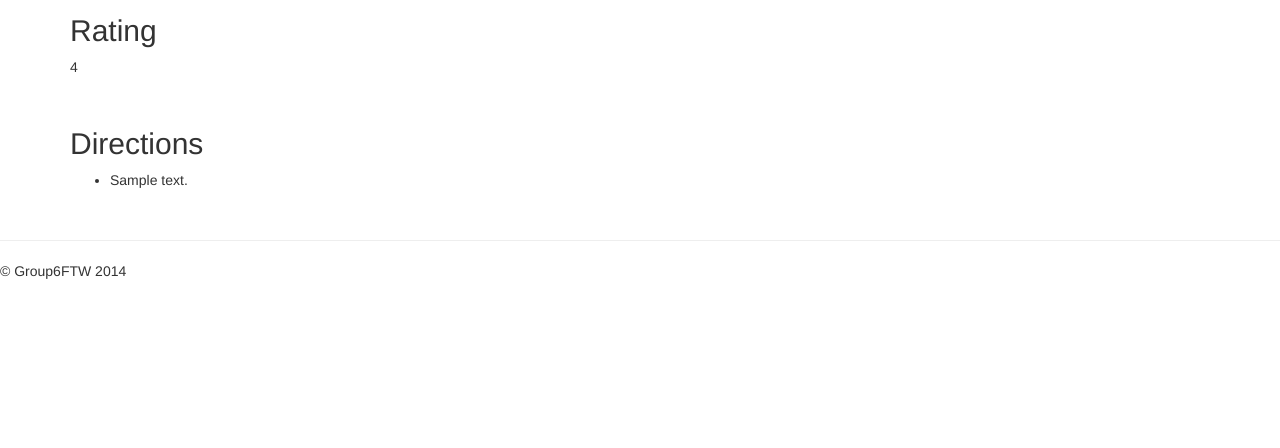
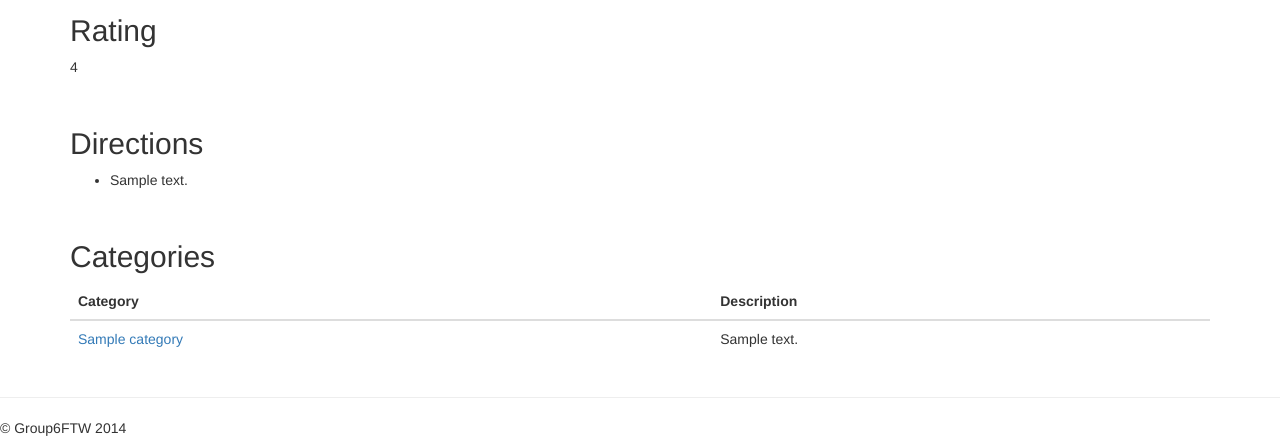
Before and after one commit to falkzach/csci323-group6-itr1, a Django app: page /recipes/1 in a window 1280 px wide. Shown: the part 583-1031 px from the top of the page. Before the commit the page ends 862 px from the top, so only its background shows below. Run offline with Django 3.2, Linux system fonts and the light colour scheme; tables that the repository leaves empty hold one stand-in row (values such as "Sample post"); parts of the project's set-up code (start-up, migrations or seed data) failed here and were passed over; some libraries are stand-ins or nearby versions.

Commit message:
modes and links all work between recipes and categories
need search form...

```diff
--- a/recipes/main/templates/categories.html
+++ b/recipes/main/templates/categories.html
@@ -1,4 +1,4 @@
-{% extends "head.html" %}
+{% extends "head_foot.html" %}
 {% block title %}Categories{% endblock %}
 {% block content %}
         <div class="container">
@@ -14,8 +14,8 @@
                     {% for category in categories %}
                     <tr>
 
-                        <td>{{category.name}}</td>
-                              <td>{{category.description}}</td>
+                        <td><a href={%url 'category' category_id=category.id%}>{{category.name}}</a></td>
+                        <td>{{category.description}}</td>
                     </tr>
                     {% endfor %}
                 </tbody>
--- a/recipes/main/templates/recipe.html
+++ b/recipes/main/templates/recipe.html
@@ -39,6 +39,26 @@
 
             <br/>
 
+            <h2>Categories</h2>
+
+            <table class="table">
+                <thead>
+                    <tr>
+                        <th>Category</th>
+                        <th>Description</th>
+                    </tr>
+                </thead>
+                <tbody>
+                    {% for category in categories %}
+                    <tr>
+
+                        <td><a href={%url 'category' category_id=category.id%}>{{category.name}}</a></td>
+                        <td>{{category.description}}</td>
+                    </tr>
+                    {% endfor %}
+                </tbody>
+            </table>
+
 
         </div>
 {% endblock %}
--- a/recipes/main/urls.py
+++ b/recipes/main/urls.py
@@ -1,12 +1,12 @@
 from django.conf.urls import url
 
-from main.views import Recipes, Category
+from main.views import Recipes, Categories
 
 urlpatterns = [
         url(r'^$', Recipes.as_view()),
         url(r'^recipes$', Recipes.as_view(), name="recipes"),
         url(r'^recipes/(?P<recipe_id>[0-9]+)$', Recipes.as_view(), name="recipe"),
-        url(r'^categories$', Category.as_view(), name="categories"),
-        url(r'^categories/(?P<category_id>[0-9]+)$', Category.as_view(), name="category"),
+        url(r'^categories$', Categories.as_view(), name="categories"),
+        url(r'^categories/(?P<category_id>[0-9]+)$', Categories.as_view(), name="category"),
 
 ]
--- a/recipes/main/views.py
+++ b/recipes/main/views.py
@@ -16,20 +16,19 @@ class Recipes(View):
             recipe = Recipe.objects.get(id=recipe_id)
             ingredients = Ingredient.objects.filter(recipe__id=recipe_id)
             directions = Direction.objects.filter(recipe__id=recipe_id).order_by('step')
-            return render(request, 'recipe.html', {'recipe':recipe,
-                                                   'ingredients':ingredients,
-                                                   'directions':directions})
+            categories = Category.objects.all().filter(recipes__id=recipe_id)
+            return render(request, 'recipe.html', {'recipe' : recipe,
+                                                   'ingredients' : ingredients,
+                                                   'directions' : directions,
+                                                   'categories' : categories})
 
-class Category(View):
+class Categories(View):
     def get(self, request, category_id=None):
         if category_id is None:
             categories = Category.objects.all()
             return render(request, 'categories.html', {'categories':categories})
         else:
-            try:
-                category = Category.objects.get(id=category_id)
-                recipes = Recipe.objects.get(category__id=category_id)
-                return render(request, 'category.html', {'category':category,
-                                                         'recipes':recipes})
-            except:
-                return HttpResponseNotFound('<h1>Page not found</h1>')
+            category = Category.objects.get(id=category_id)
+            recipes = Recipe.objects.all().filter(category__id=category_id)
+            return render(request, 'category.html', {'category':category,
+                                                     'recipes':recipes})
```
Also changed, not shown: recipes/main/templates/category.html (+24 -0 lines).
